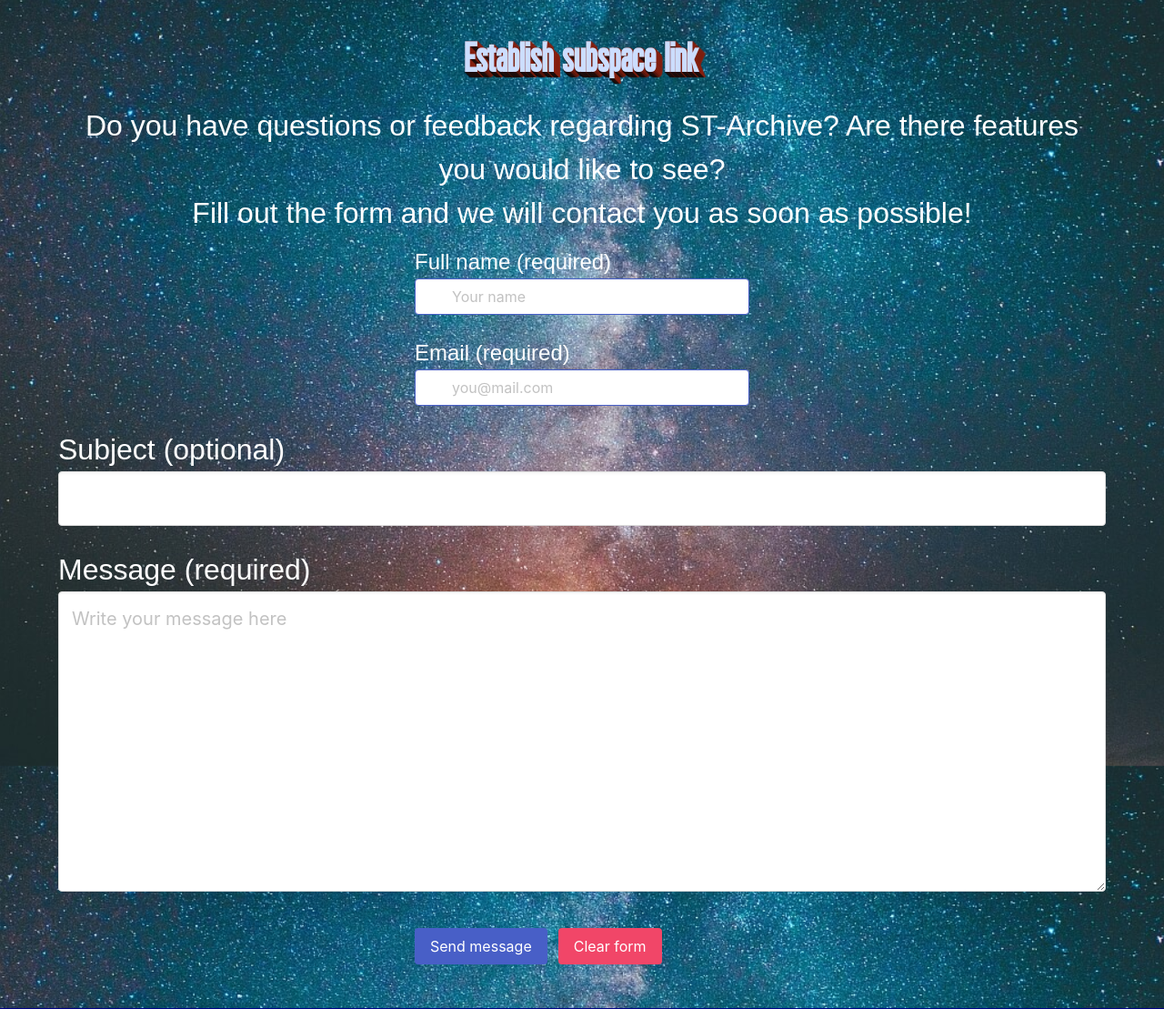
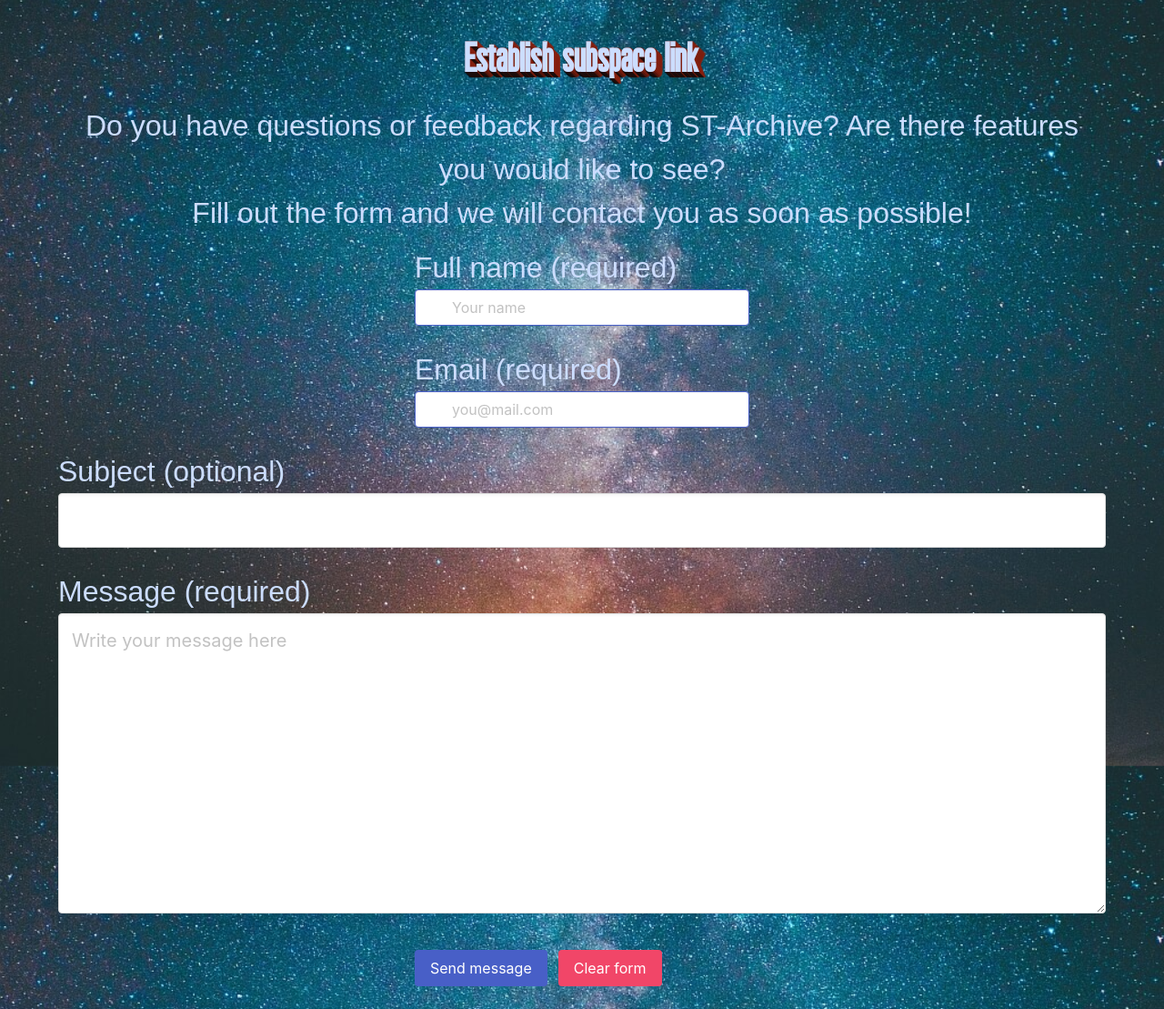
Before and after one commit to Ryagg/st-archive, a Flask app: template templates/contact.html in a window 1280 px wide. Shown: the part 64-1173 px from the top of the page at 91% size. Run offline with Flask 2, Linux system fonts and the light colour scheme; the template is opened without the code that fills it, so the values that code supplies are empty; some libraries are stand-ins or nearby versions.

Commit message:
style: adjust text color to match other pages and for better readability

```diff
--- a/templates/contact.html
+++ b/templates/contact.html
@@ -5,10 +5,10 @@
         <div class="hero-body">
             <div class="container">
                 <h1 class="title is-1 has-text-centered heading__text--shadow">Establish subspace link</h1>
-                    <p class="is-size-3 has-text-centered has-text-white">
+                    <p class="is-size-3 has-text-centered text--color-light">
                         Do you have questions or feedback regarding ST-Archive? Are there features you would like to see?
                     </p>
-                    <p class="is-size-3 has-text-centered has-text-white">
+                    <p class="is-size-3 has-text-centered text--color-light">
                         Fill out the form and we will contact you as soon as possible!
                     </p>
                 <form class="form" method="POST" action="{{ url_for('contact') }}">
@@ -17,7 +17,7 @@
                     <div class="columns is-centered">
                         <div class="column is-6-tablet is-5-desktop is-4-widescreen mt-3">
                             <div class="field">
-                                <label for="fullname" class="is-size-4 has-text-white has-text-weight-normal">Full name (required)</label>
+                                <label for="fullname" class="is-size-3 text--color-light has-text-weight-normal">Full name (required)</label>
                                 <div class="control has-icons-left">
                                     <input id="fullname" name="fullname" class="input is-link" type="text" minlength="3"
                                         maxlength="20" pattern="^[a-zA-Z\Ba-zA-Z]{3,20}$" placeholder="Your name" value=""
@@ -34,7 +34,7 @@
                     <div class="columns is-centered">
                         <div class="column is-6-tablet is-5-desktop is-4-widescreen">
                             <div class="field">
-                                <label for="email" class="is-size-4 has-text-white  has-text-weight-medium">Email (required)</label>
+                                <label for="email" class="is-size-3 text--color-light  has-text-weight-medium">Email (required)</label>
                                 <div class="control has-icons-left">
                                     <input id="email" name="email" class="input is-link" type="email" minlength="12"
                                         maxlength="30" placeholder="you@mail.com" value="" aria-label="email"
@@ -51,7 +51,7 @@
                     <div class="columns">
                         <div class="column">
                             <div class="field">
-                                <label class="is-size-3 has-text-white has-text-weight-normal" for="subject">Subject (optional)</label>
+                                <label class="is-size-3 text--color-light has-text-weight-normal" for="subject">Subject (optional)</label>
                                 <div class="control">
                                     <input id="subject" name="subject" class="input is-size-4" type="text"
                                         value="">
@@ -63,7 +63,7 @@
                     <div class="columns">
                         <div class="column">
                             <div class="field">
-                                <label class="is-size-3 has-text-white has-text-weight-normal" for="message">Message (required)</label>
+                                <label class="is-size-3 text--color-light has-text-weight-normal" for="message">Message (required)</label>
                                 <div class="control">
                                     <textarea id="message" name="message" class="textarea is-medium mb-4" type="text"
                                         placeholder="Write your message here" rows="10" required></textarea>
```
Also changed, not shown: templates/edit_review.html (+4 -4 lines), templates/review.html (+4 -4 lines).
